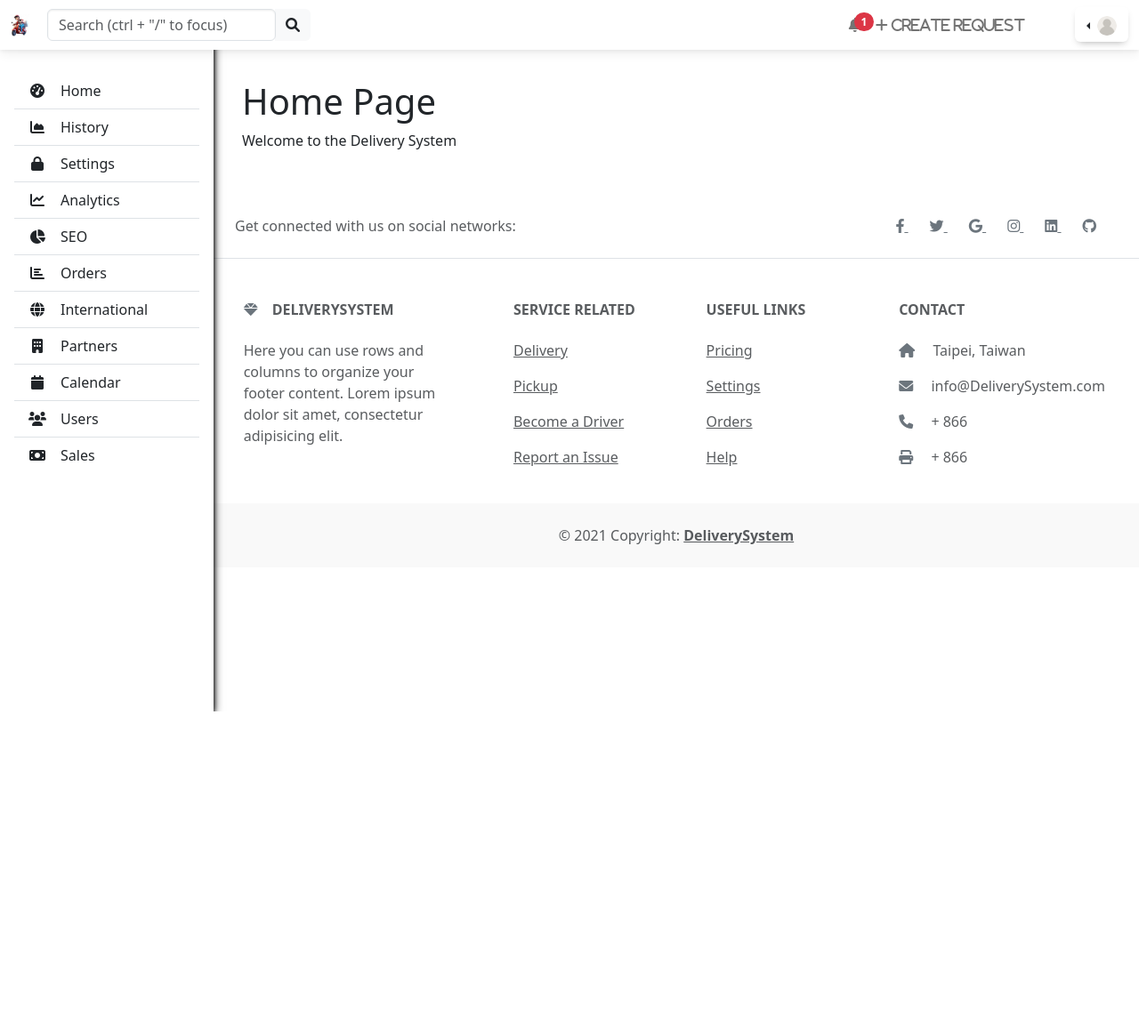
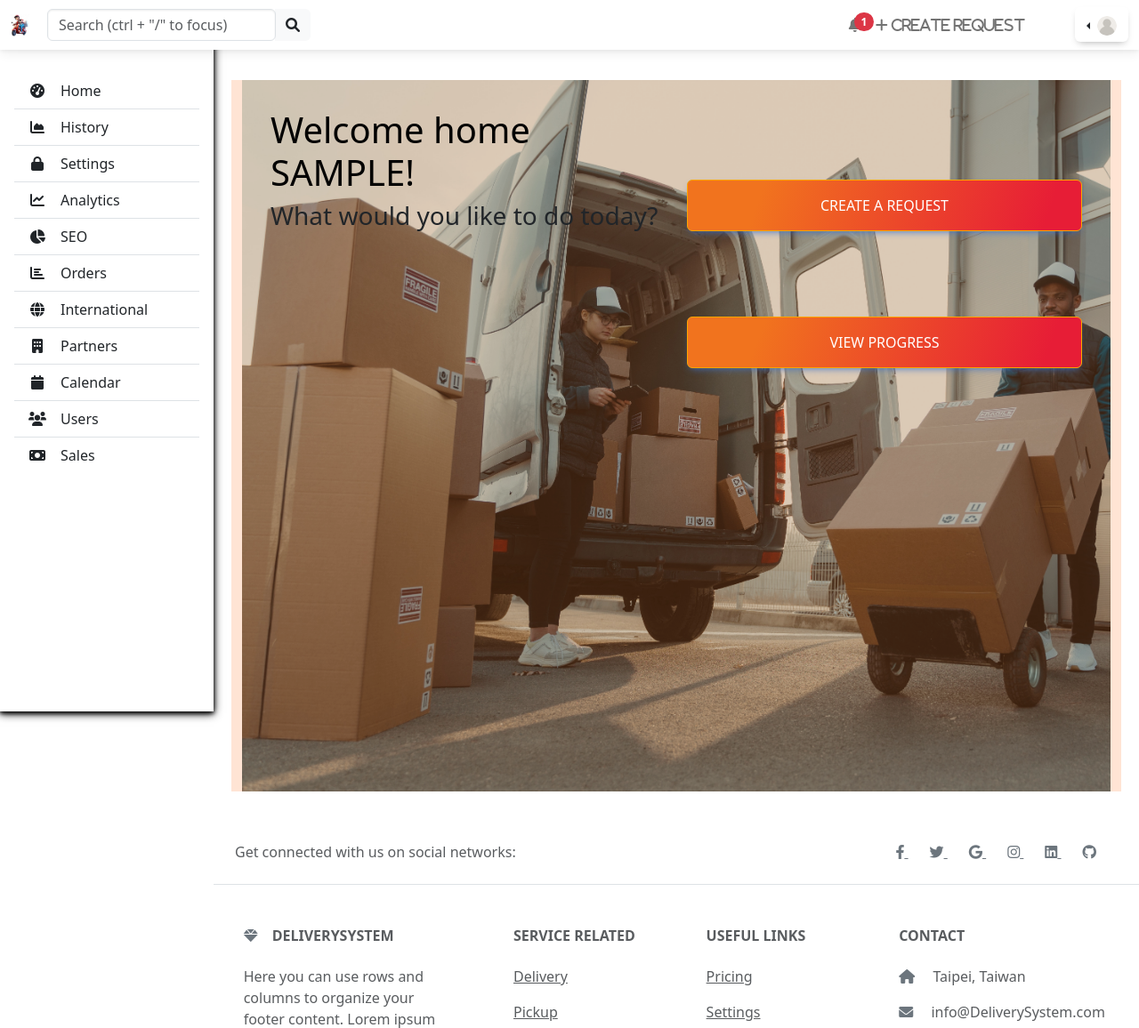
Before and after one commit to pacheco-luis/delivery_system, a Django app: page /user_home/ in a window 1280 px wide. Shown: the top 1156 px of the page at 89% size. Before the commit the page ends 800 px from the top, so only its background shows below. Run offline with Django 4.2, Linux system fonts and the light colour scheme; the visitor is signed in with stand-in values (Sample User, id 1); some libraries are stand-ins or nearby versions; grey boxes are pictures that could not be loaded.

Commit message:
added style to user_home/

```diff
--- a/package_request/templates/home.html
+++ b/package_request/templates/home.html
@@ -4,7 +4,24 @@
 
 {% block content %}
 
-<h1>Home Page</h1>
-<p>Welcome to the Delivery System</p>
+<section id="user home" class="vh-100 user-home-content-container" style="background-color: #f4f5f7;">
+    <div class="blur row">
+        <div class="col-sm">
+            <h1>Welcome home <span style="text-transform: uppercase;" > {{ user.username }}</span>!</h1>
+            <h3>What would you like to do today? </h3>
+        </div>
+        <div class="col-sm">
+            <a class="btn btn-primary btn-block fa-lg gradient-custom-2 mb-3"
+                style="width: 100%; margin-top: 5em; padding: 1em; border-color: orange;"
+                href="{% url 'package_request_app:request_form_1_of_3' %}"
+                >Create a Request</a>
+            <a class="btn btn-primary btn-block fa-lg gradient-custom-2 mb-3"
+                style="width: 100%; margin-top: 5em; padding: 1em; border-color: orange;"
+                href="{% url 'package_request_app:package_list' %}"
+                >View progress</a>
+        </div>
+    </div>
+
+</section>
 
 {% endblock content %}
--- a/static/css/style.css
+++ b/static/css/style.css
@@ -492,6 +492,20 @@ body {
   /* Scrollable contents if viewport is shorter than content. */ }
 
 .gradient-custom-2 {
-  background: linear-gradient(110.1deg, #f1731e 18.9%, #e71d36 90.7%); }
+  background: linear-gradient(110.1deg, #f1731e 18.9%, #e71d36 90.7%);
+  border-color: orange; }
+
+.user-home-content-container {
+  background-image: url("../../images/home/background.jpg");
+  background-size: cover;
+  backdrop-filter: blur(100px); }
+
+.blur {
+  background-color: rgba(255, 94, 0, 0.17);
+  height: 100%;
+  padding: 2em; }
+
+.blur h1 {
+  color: #000; }
 
 /*# sourceMappingURL=style.css.map */
--- /dev/null
+++ b/static/sass/home/_home.scss
@@ -0,0 +1,18 @@
+.user-home-content-container{
+    background-image: url( "../../images/home/background.jpg" );
+    background-size: cover;
+    backdrop-filter: blur(100px);
+}
+
+.blur{
+    background-color: rgba(255, 94, 0, 0.17);
+    height: 100%;
+    padding: 2em;
+
+    // background: hsla(0, 100%, 50%, 0.616);
+}
+
+.blur h1{
+    color: #000;
+
+}
--- a/static/sass/main.scss
+++ b/static/sass/main.scss
@@ -13,3 +13,4 @@
 
 @import "package_list/package_list";
 @import "nav/nav";
+@import "home/home";
--- a/static/sass/nav/_nav.scss
+++ b/static/sass/nav/_nav.scss
@@ -47,4 +47,5 @@ body {
 
 .gradient-custom-2 {
     background: linear-gradient(110.1deg, rgb(241, 115, 30) 18.9%, rgb(231, 29, 54) 90.7%);
+    border-color: orange;
   }
```
Also changed, not shown: static/images/home/background.jpg (added), 1 other file.
